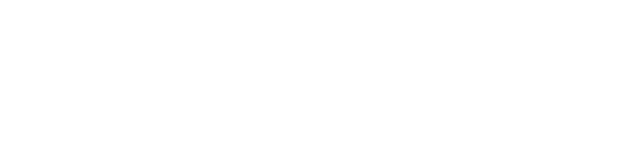
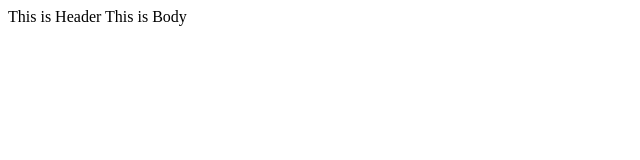
Before and after one commit to MohdSarfarazAli/tortoiseGITPractise, a plain HTML site: page index.html in a window 1280 px wide. Shown: the whole page, without its empty margins (0-640 px from the left). Drawn offline with Linux system fonts and the light colour scheme.

Commit message:
Second commit.

```diff
--- a/index.html
+++ b/index.html
@@ -1,6 +1,8 @@
 <html>
 <head>
+This is Header
 </head>
 <body>
+This is Body
 </body>
 </html>
```
